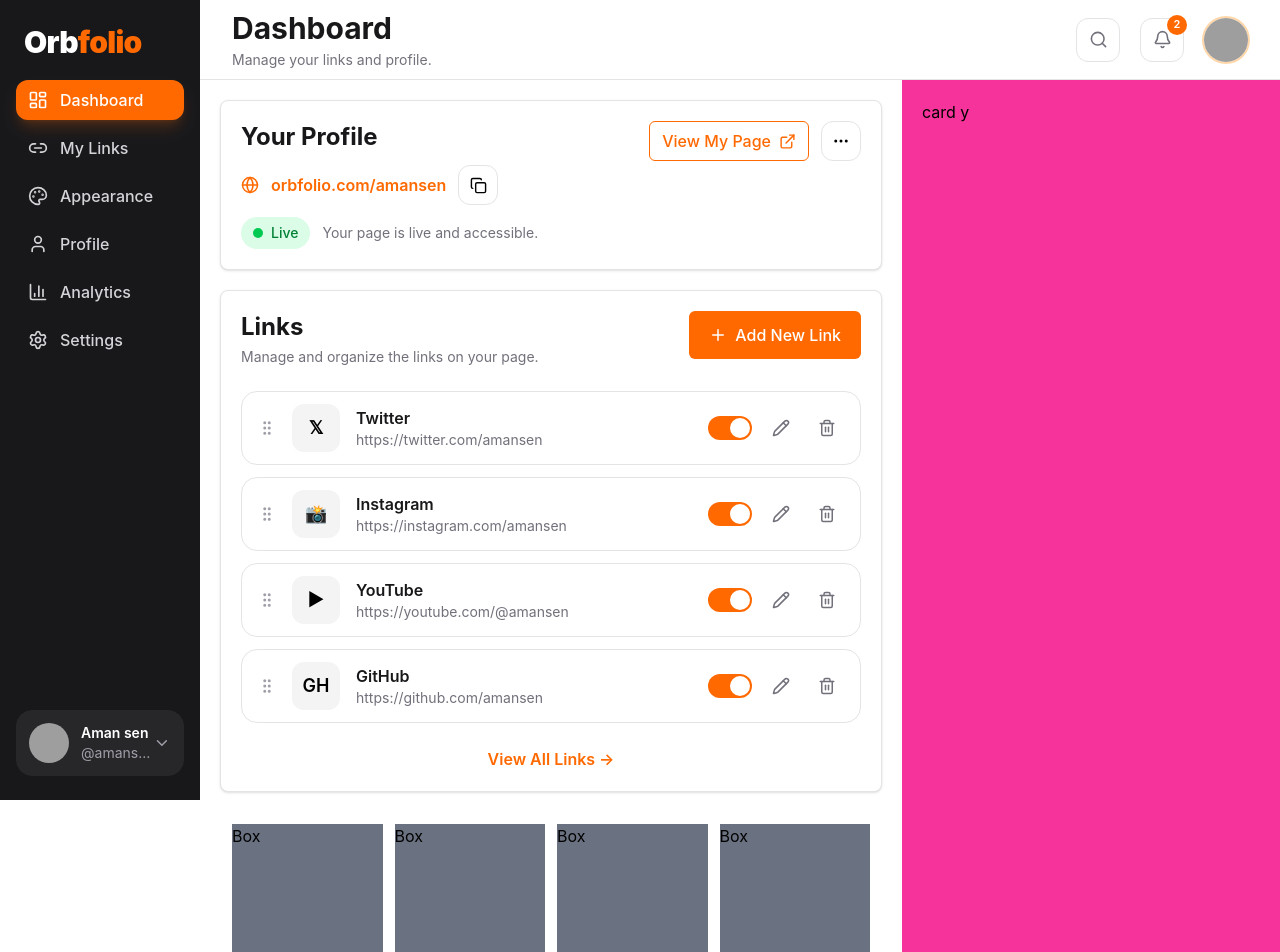
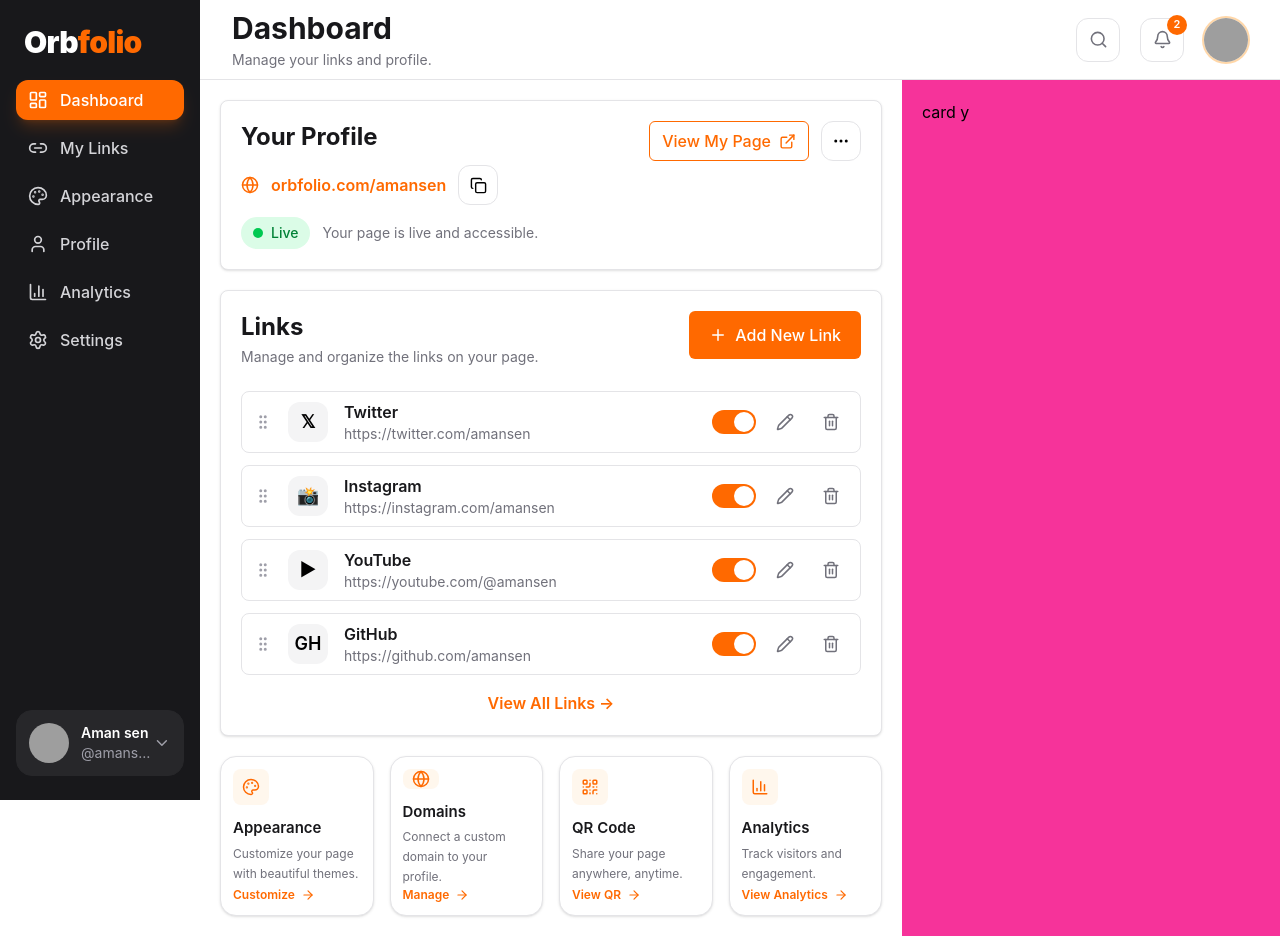
Before and after one commit to Amansen-ay/Orbfolio, a React (Vite) app in the folder client/: page /dashboard in a window 1280 px wide. Shown: the top 952 px of the page. Built offline with nearby package versions, Linux system fonts and the light colour scheme; grey boxes are pictures that could not be loaded.

Commit message:
feat: Completed the left section Ui of dashboard page.

```diff
--- a/client/src/widgets/DashboardContent/DashboardContent.tsx
+++ b/client/src/widgets/DashboardContent/DashboardContent.tsx
@@ -1,5 +1,6 @@
 import {ProfileOverviewCard} from './ui/ProfileOverviewCard';
 import {LinksCard} from './ui/LinksCard';
+import {QuickActionsCard} from './ui/QuickActionsCard';
 
 export function DashboardContent() {
     return (
@@ -9,19 +10,9 @@
                 {/* left section  */}
 
                 <section className="w-[65%] p-5 flex flex-col gap-5">
-
-
                     <ProfileOverviewCard/>
-
-
                     <LinksCard/>
-
-                    <div className="w-full h-40 bg-white p-3 flex justify-between gap-3">
-                        <div className="w-40 h-full bg-gray-500">Box</div>
-                        <div className="w-40 h-full bg-gray-500">Box</div>
-                        <div className="w-40 h-full bg-gray-500">Box</div>
-                        <div className="w-40 h-full bg-gray-500">Box</div>
-                    </div>
+                    <QuickActionsCard/>
                 </section>
 
                 {/* section right  */}
--- a/client/src/widgets/DashboardContent/ui/LinkItem.tsx
+++ b/client/src/widgets/DashboardContent/ui/LinkItem.tsx
@@ -20,16 +20,17 @@
         flex
         items-center
         justify-between
-        rounded-2xl
+        rounded-lg
         border
         border-zinc-200
         bg-white
-        px-4
-        py-3
+        px-3
+        py-2
         transition-all
         duration-200
         hover:border-orange-200
         hover:shadow-sm
+
       "
     >
       {/* Left */}
@@ -54,8 +55,8 @@
         <div
           className="
             flex
-            h-12
-            w-12
+            h-10
+            w-10
             items-center
             justify-center
             rounded-xl
--- a/client/src/widgets/DashboardContent/ui/LinksCard.tsx
+++ b/client/src/widgets/DashboardContent/ui/LinksCard.tsx
@@ -99,7 +99,7 @@
 
       <button
         className="
-          mt-6
+          mt-4
           w-full
           text-center
           font-semibold
--- a/client/src/widgets/DashboardContent/ui/QuickActionsCard.tsx
+++ b/client/src/widgets/DashboardContent/ui/QuickActionsCard.tsx
@@ -0,0 +1,119 @@
+import {
+  Palette,
+  Globe,
+  QrCode,
+  BarChart3,
+  ArrowRight,
+} from "lucide-react";
+
+const actions = [
+  {
+    title: "Appearance",
+    description: "Customize your page with beautiful themes.",
+    action: "Customize",
+    icon: Palette,
+  },
+  {
+    title: "Domains",
+    description: "Connect a custom domain to your profile.",
+    action: "Manage",
+    icon: Globe,
+  },
+  {
+    title: "QR Code",
+    description: "Share your page anywhere, anytime.",
+    action: "View QR",
+    icon: QrCode,
+  },
+  {
+    title: "Analytics",
+    description: "Track visitors and engagement.",
+    action: "View Analytics",
+    icon: BarChart3,
+  },
+];
+
+export function QuickActionsCard() {
+  return (
+    <div className="grid grid-cols-4 gap-4">
+      {actions.map(({ title, description, action, icon: Icon }) => (
+        <button
+          key={title}
+          className="
+            group
+            flex
+            h-40
+            flex-col
+            rounded-2xl
+            border
+            border-zinc-200
+            bg-white
+            p-3
+            text-left
+            shadow-sm
+            transition-all
+            duration-200
+            hover:-translate-y-1
+            hover:border-orange-300
+            hover:shadow-md
+          "
+        >
+          {/* Icon */}
+
+          <div
+            className="
+              mb-3
+              flex
+              h-9
+              w-9
+              items-center
+              justify-center
+              rounded-lg
+              bg-orange-50
+              text-orange-500
+            "
+          >
+            <Icon size={18} />
+          </div>
+
+          {/* Title */}
+
+          <h3 className="text-[15px] font-semibold text-zinc-900">
+            {title}
+          </h3>
+
+          {/* Description */}
+
+          <p className="mt-1 text-xs leading-5 text-zinc-500">
+            {description}
+          </p>
+
+          {/* CTA */}
+
+          <div
+            className="
+              mt-auto
+              flex
+              items-center
+              gap-1.5
+              text-xs
+              font-semibold
+              text-orange-500
+            "
+          >
+            {action}
+
+            <ArrowRight
+              size={14}
+              className="
+                transition-transform
+                duration-200
+                group-hover:translate-x-1
+              "
+            />
+          </div>
+        </button>
+      ))}
+    </div>
+  );
+}
```
